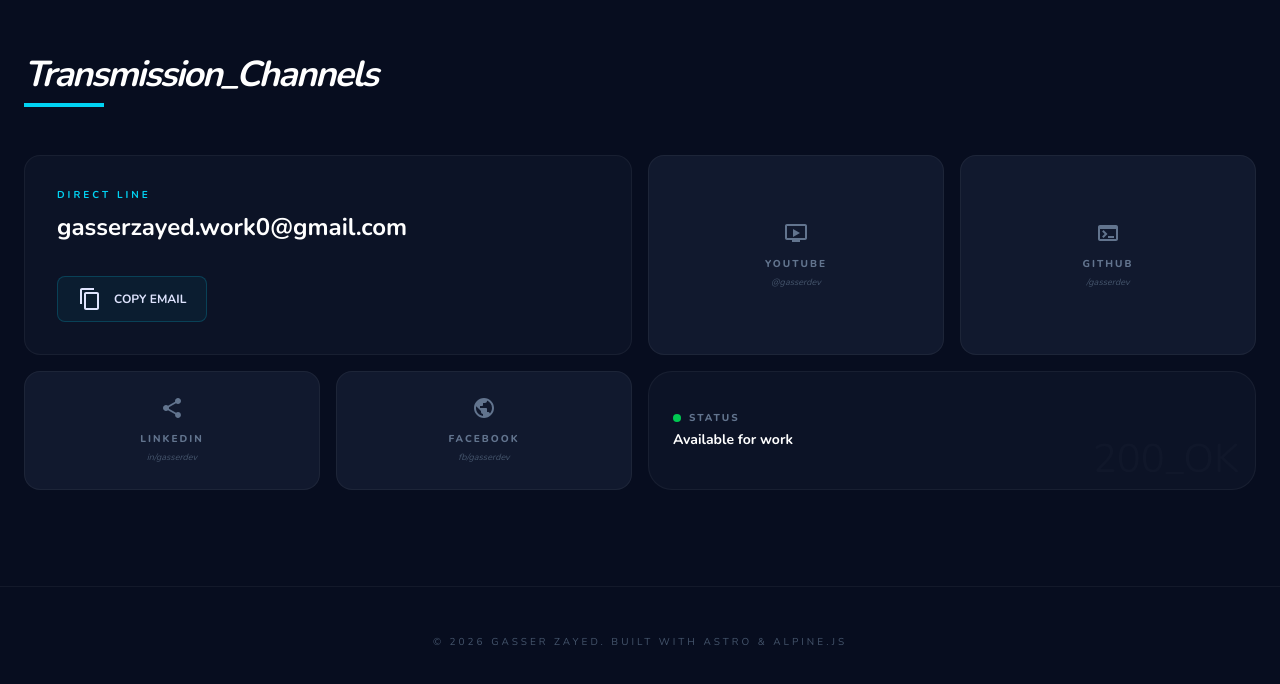
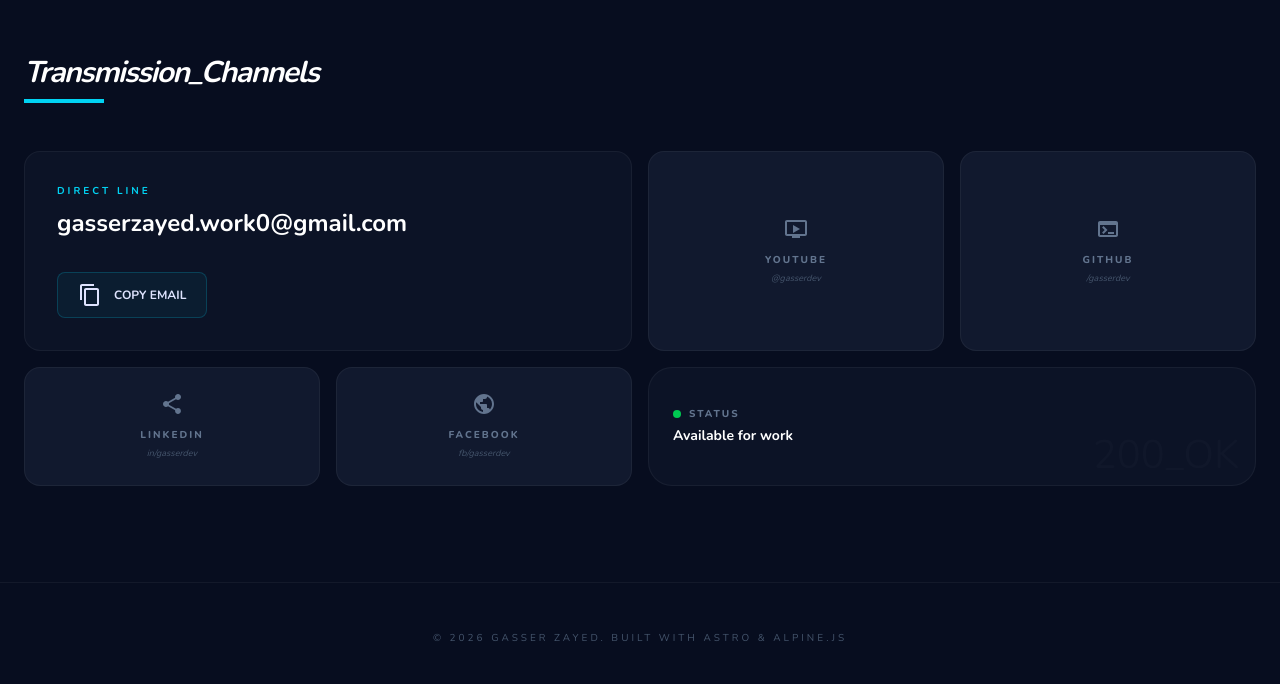
Before and after one commit to gasserdev/Gasser-Protofolio, an Astro site: page / in a window 1280 px wide. Shown: the part 1606-2290 px from the top of the page. Built offline with nearby package versions, Linux system fonts and the light colour scheme; Astro itself is replaced by a stand-in of ours.

Commit message:
edit text size

```diff
--- a/src/components/Contact.astro
+++ b/src/components/Contact.astro
@@ -5,7 +5,7 @@ const { username = "gasserdev" } = Astro.props;
 
 <section id="contact" class="py-24 px-6 max-w-7xl mx-auto" aria-labelledby="contact-heading">
     <div class="mb-12 text-left">
-        <h2 id="contact-heading" class="font-['Nunito'] text-4xl font-bold text-white tracking-tighter italic">
+        <h2 id="contact-heading" class="font-['Nunito'] text-3xl font-bold text-white tracking-tighter italic">
             Transmission_Channels
         </h2>
         <div class="h-1 w-20 bg-cyan-400 mt-2" aria-hidden="true"></div>
```
